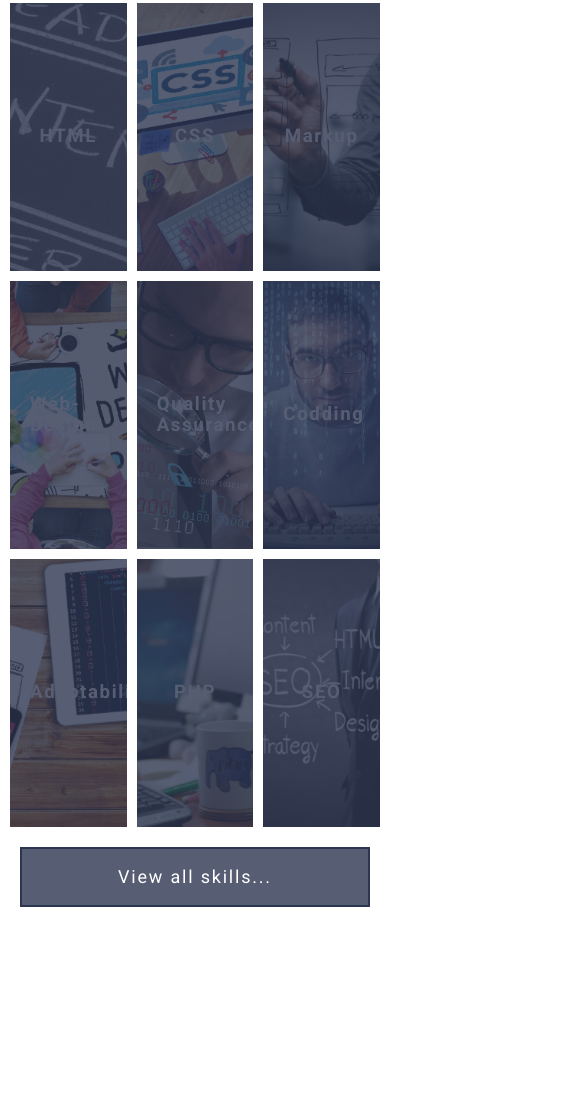
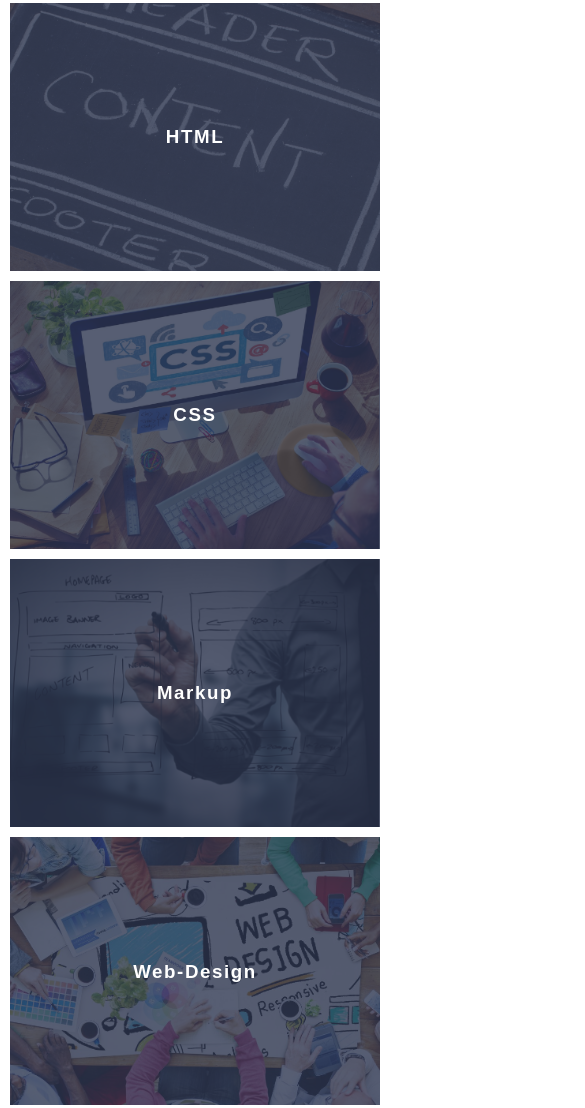
Before and after one commit to vika-pichugina/grid-project, a website: page index.html in a window 390 px wide. Shown: the part 851-1959 px from the top of the page, 585 px wide, since content can reach past the window. Before the commit the page ends 1798 px from the top, so only its background shows below. Drawn offline with Linux system fonts and the light colour scheme.

Commit message:
Update style.css

```diff
--- a/assets/css/style.css
+++ b/assets/css/style.css
@@ -1,15 +1,17 @@
 /*! normalize-scss | MIT/GPLv2 License | bit.ly/normalize-scss */
+
 /* Document
        ========================================================================== */
+
 /**
      * 1. Correct the line height in all browsers.
      * 2. Prevent adjustments of font size after orientation changes in
      *    IE on Windows Phone and in iOS.
      */
+
 html {
     line-height: 1.15;
     /* 1 */
-
     -ms-text-size-adjust: 100%;
     /* 2 */
     -webkit-text-size-adjust: 100%;
@@ -18,9 +20,11 @@ html {
 
 /* Sections
        ========================================================================== */
+
 /**
      * Remove the margin in all browsers (opinionated).
      */
+
 body {
     margin: 0;
 }
@@ -28,12 +32,8 @@ body {
 /**
      * Add the correct display in IE 9-.
      */
-article,
-aside,
-footer,
-header,
-nav,
-section {
+
+article, aside, footer, header, nav, section {
     display: block;
 }
 
@@ -41,25 +41,27 @@ section {
      * Correct the font size and margin on `h1` elements within `section` and
      * `article` contexts in Chrome, Firefox, and Safari.
      */
+
 h1 {
     margin: 0.67em 0;
-
     font-size: 2em;
 }
 
 /* Grouping content
        ========================================================================== */
+
 /**
      * Add the correct display in IE 9-.
      */
-figcaption,
-figure {
+
+figcaption, figure {
     display: block;
 }
 
 /**
      * Add the correct margin in IE 8.
      */
+
 figure {
     margin: 1em 40px;
 }
@@ -68,10 +70,10 @@ figure {
      * 1. Add the correct box sizing in Firefox.
      * 2. Show the overflow in Edge and IE.
      */
+
 hr {
     /* 1 */
     overflow: visible;
-
     -webkit-box-sizing: content-box;
     box-sizing: content-box;
     /* 1 */
@@ -82,6 +84,7 @@ hr {
 /**
      * Add the correct display in IE.
      */
+
 main {
     display: block;
 }
@@ -90,6 +93,7 @@ main {
      * 1. Correct the inheritance and scaling of font size in all browsers.
      * 2. Correct the odd `em` font sizing in all browsers.
      */
+
 pre {
     font-family: monospace, monospace;
     /* 1 */
@@ -99,32 +103,33 @@ pre {
 
 /* Links
        ========================================================================== */
+
 /**
      * 1. Remove the gray background on active links in IE 10.
      * 2. Remove gaps in links underline in iOS 8+ and Safari 8+.
      */
+
 a {
     background-color: transparent;
     /* 1 */
-
     -webkit-text-decoration-skip: objects;
     /* 2 */
 }
 
 /* Text-level semantics
        ========================================================================== */
+
 /**
      * 1. Remove the bottom border in Chrome 57- and Firefox 39-.
      * 2. Add the correct text decoration in Chrome, Edge, IE, Opera, and Safari.
      */
+
 abbr[title] {
     /* 1 */
     text-decoration: underline;
     text-decoration: underline dotted;
-
     border-bottom: none;
     /* 2 */
-
     -webkit-text-decoration: underline dotted;
     /* 2 */
 }
@@ -132,16 +137,16 @@ abbr[title] {
 /**
      * Prevent the duplicate application of `bolder` by the next rule in Safari 6.
      */
-b,
-strong {
+
+b, strong {
     font-weight: inherit;
 }
 
 /**
      * Add the correct font weight in Chrome, Edge, and Safari.
      */
-b,
-strong {
+
+b, strong {
     font-weight: bolder;
 }
 
@@ -149,9 +154,8 @@ strong {
      * 1. Correct the inheritance and scaling of font size in all browsers.
      * 2. Correct the odd `em` font sizing in all browsers.
      */
-code,
-kbd,
-samp {
+
+code, kbd, samp {
     font-family: monospace, monospace;
     /* 1 */
     font-size: 1em;
@@ -161,6 +165,7 @@ samp {
 /**
      * Add the correct font style in Android 4.3-.
      */
+
 dfn {
     font-style: italic;
 }
@@ -168,6 +173,7 @@ dfn {
 /**
      * Add the correct background and color in IE 9-.
      */
+
 mark {
     color: #000000;
     background-color: #ffff00;
@@ -176,6 +182,7 @@ mark {
 /**
      * Add the correct font size in all browsers.
      */
+
 small {
     font-size: 80%;
 }
@@ -184,12 +191,10 @@ small {
      * Prevent `sub` and `sup` elements from affecting the line height in
      * all browsers.
      */
-sub,
-sup {
+
+sub, sup {
     position: relative;
-
     vertical-align: baseline;
-
     font-size: 75%;
     line-height: 0;
 }
@@ -204,26 +209,28 @@ sup {
 
 /* Embedded content
        ========================================================================== */
+
 /**
      * Add the correct display in IE 9-.
      */
-audio,
-video {
+
+audio, video {
     display: inline-block;
 }
 
 /**
      * Add the correct display in iOS 4-7.
      */
+
 audio:not([controls]) {
     display: none;
-
     height: 0;
 }
 
 /**
      * Remove the border on images inside links in IE 10-.
      */
+
 img {
     border-style: none;
 }
@@ -231,24 +238,22 @@ img {
 /**
      * Hide the overflow in IE.
      */
+
 svg:not(:root) {
     overflow: hidden;
 }
 
 /* Forms
        ========================================================================== */
+
 /**
      * 1. Change the font styles in all browsers (opinionated).
      * 2. Remove the margin in Firefox and Safari.
      */
-button,
-input,
-optgroup,
-select,
-textarea {
+
+button, input, optgroup, select, textarea {
     /* 1 */
     margin: 0;
-
     font-family: sans-serif;
     /* 1 */
     font-size: 100%;
@@ -260,6 +265,7 @@ textarea {
 /**
      * Show the overflow in IE.
      */
+
 button {
     overflow: visible;
 }
@@ -268,8 +274,8 @@ button {
      * Remove the inheritance of text transform in Edge, Firefox, and IE.
      * 1. Remove the inheritance of text transform in Firefox.
      */
-button,
-select {
+
+button, select {
     /* 1 */
     text-transform: none;
 }
@@ -279,33 +285,34 @@ select {
      *    controls in Android 4.
      * 2. Correct the inability to style clickable types in iOS and Safari.
      */
-button,
-html [type="button"],
-[type="reset"],
-[type="submit"] {
+
+button, html [type="button"], [type="reset"], [type="submit"] {
     -webkit-appearance: button;
     /* 2 */
 }
 
-button::-moz-focus-inner,
-[type="button"]::-moz-focus-inner,
-[type="reset"]::-moz-focus-inner,
-[type="submit"]::-moz-focus-inner {
+button, [type="button"], [type="reset"], [type="submit"] {
+    /**
+       * Remove the inner border and padding in Firefox.
+       */
+    /**
+       * Restore the focus styles unset by the previous rule.
+       */
+}
+
+button::-moz-focus-inner, [type="button"]::-moz-focus-inner, [type="reset"]::-moz-focus-inner, [type="submit"]::-moz-focus-inner {
     padding: 0;
-
     border-style: none;
 }
 
-button:-moz-focusring,
-[type="button"]:-moz-focusring,
-[type="reset"]:-moz-focusring,
-[type="submit"]:-moz-focusring {
+button:-moz-focusring, [type="button"]:-moz-focusring, [type="reset"]:-moz-focusring, [type="submit"]:-moz-focusring {
     outline: 1px dotted ButtonText;
 }
 
 /**
      * Show the overflow in Edge.
      */
+
 input {
     overflow: visible;
 }
@@ -314,8 +321,8 @@ input {
      * 1. Add the correct box sizing in IE 10-.
      * 2. Remove the padding in IE 10-.
      */
-[type="checkbox"],
-[type="radio"] {
+
+[type="checkbox"], [type="radio"] {
     -webkit-box-sizing: border-box;
     box-sizing: border-box;
     /* 1 */
@@ -326,8 +333,8 @@ input {
 /**
      * Correct the cursor style of increment and decrement buttons in Chrome.
      */
-[type="number"]::-webkit-inner-spin-button,
-[type="number"]::-webkit-outer-spin-button {
+
+[type="number"]::-webkit-inner-spin-button, [type="number"]::-webkit-outer-spin-button {
     height: auto;
 }
 
@@ -335,10 +342,10 @@ input {
      * 1. Correct the odd appearance in Chrome and Safari.
      * 2. Correct the outline style in Safari.
      */
+
 [type="search"] {
     /* 1 */
     outline-offset: -2px;
-
     -webkit-appearance: textfield;
     /* 2 */
     /**
@@ -346,8 +353,7 @@ input {
        */
 }
 
-[type="search"]::-webkit-search-cancel-button,
-[type="search"]::-webkit-search-decoration {
+[type="search"]::-webkit-search-cancel-button, [type="search"]::-webkit-search-decoration {
     -webkit-appearance: none;
 }
 
@@ -355,10 +361,10 @@ input {
      * 1. Correct the inability to style clickable types in iOS and Safari.
      * 2. Change font properties to `inherit` in Safari.
      */
+
 ::-webkit-file-upload-button {
     /* 1 */
     font: inherit;
-
     -webkit-appearance: button;
     /* 2 */
 }
@@ -366,6 +372,7 @@ input {
 /**
      * Correct the padding in Firefox.
      */
+
 fieldset {
     padding: 0.35em 0.75em 0.625em;
 }
@@ -376,10 +383,10 @@ fieldset {
      * 3. Remove the padding so developers are not caught out when they zero out
      *    `fieldset` elements in all browsers.
      */
+
 legend {
     /* 1 */
     display: table;
-
     -webkit-box-sizing: border-box;
     box-sizing: border-box;
     /* 1 */
@@ -387,10 +394,8 @@ legend {
     /* 1 */
     padding: 0;
     /* 2 */
-
     white-space: normal;
     /* 3 */
-
     color: inherit;
     /* 1 */
 }
@@ -399,10 +404,10 @@ legend {
      * 1. Add the correct display in IE 9-.
      * 2. Add the correct vertical alignment in Chrome, Firefox, and Opera.
      */
+
 progress {
     display: inline-block;
     /* 1 */
-
     vertical-align: baseline;
     /* 2 */
 }
@@ -410,15 +415,18 @@ progress {
 /**
      * Remove the default vertical scrollbar in IE.
      */
+
 textarea {
     overflow: auto;
 }
 
 /* Interactive
        ========================================================================== */
+
 /*
      * Add the correct display in Edge, IE, and Firefox.
      */
+
 details {
     display: block;
 }
@@ -426,6 +434,7 @@ details {
 /*
      * Add the correct display in all browsers.
      */
+
 summary {
     display: list-item;
 }
@@ -433,15 +442,18 @@ summary {
 /*
      * Add the correct display in IE 9-.
      */
+
 menu {
     display: block;
 }
 
 /* Scripting
        ========================================================================== */
+
 /**
      * Add the correct display in IE 9-.
      */
+
 canvas {
     display: inline-block;
 }
@@ -449,23 +461,21 @@ canvas {
 /**
      * Add the correct display in IE.
      */
+
 template {
     display: none;
 }
 
 /* Hidden
        ========================================================================== */
+
 /**
      * Add the correct display in IE 10-.
      */
+
 [hidden] {
     display: none;
 }
-
-
-/*
- * Наш код начинается с этого места
- */
 
 * {
     box-sizing: border-box;
@@ -473,25 +483,25 @@ template {
 
 html {
     font-size: 16px;
-  font-family: "Roboto", sans-serif;
+    font-family: "Robtoto", sans-serif;
     color: #637588;
     letter-spacing: 0.1em;
 }
 
 h1 {
-  font-family: "Roboto Slab", sans-serif;
+    font-family: "Robtoto Slab", sans-serif;
     font-weight: 300;
     line-height: 1.2em;
 }
 
 h2 {
-  font-family: "Roboto Slab", sans-serif;
+    font-family: "Robtoto Slab", sans-serif;
     line-height: 1.2em;
     color: #2d3651;
 }
 
 h3 {
-  color: #637588;
+    color: #637587;
 }
 
 a {
@@ -501,13 +511,12 @@ a {
 
 .container {
     display: grid;
-  max-width: 1340px;
+    /* min-width: 1340px; */
     margin: auto;
     padding: 0 20px;
 }
 
-.btn,
-.btn-accent {
+.btn, .btn-accent {
     display: block;
     min-width: 250px;
     height: 60px;
@@ -533,13 +542,11 @@ a {
 
 .btn:hover,
 .btn:focus,
+.btn:hover,
+.btn:focus,
 .btn-accent:hover,
 .btn-accent:focus {
     background-color: #d66926;
-}
-
-.btn-set {
-
 }
 
 .header {
@@ -568,7 +575,7 @@ a {
     position: absolute;
     /* z-index: 1; */
     top: 0;
-  left: 0;
+    right: 0;
     width: 100%;
 }
 
@@ -577,7 +584,7 @@ a {
 }
 
 .header-logo {
-  letter-spacing: 0.2em;
+    list-style: 0.2em;
     font-size: 1.5rem;
     align-self: center;
 }
@@ -590,7 +597,7 @@ a {
 .header-logo span {
     display: inline-block;
     padding: 15px 3px 15px 7px;
-  border: 2px solid #d53d27;
+    border: 2px solid #d52d27;
     margin-right: 5px;
 }
 
@@ -607,7 +614,6 @@ a {
     margin: 0 -20px 0 0;
     padding: 0;
     list-style: none;
-
     display: grid;
     width: 100%;
     grid-template-columns: repeat(auto-fit, minmax(50px, max-content));
@@ -619,12 +625,11 @@ a {
     display: block;
     padding: 20px;
     font-size: 1.125rem;
-  transition: color 0.5s;
 }
 
-.header-navbar__item a:hover,
-.header-navbar__item a:focus {
+.header-navbar__item a:hover, .header-navbar__item a:focus {
     color: #d66926;
+    transition: color 0.5s;
 }
 
 .header-content {
@@ -668,7 +673,7 @@ a {
     overflow: hidden;
 }
 
-.skill-item:hover .skill-item__overlay{
+.skill-item:hover .skill-item__overlay {
     opacity: 0.95 !important;
 }
 
@@ -739,7 +744,7 @@ a {
     transition: transform 0.5s;
 }
 
-.skill-item__title {
+.skill-item__tittle {
     position: absolute;
     top: 0;
     right: 0;
@@ -772,9 +777,42 @@ a {
     .skills {
         grid-template-columns: repeat(3, 1fr);
         grid-template-areas:
-        "a1 a2 a3"
-        "a4 a5 a6"
-        "a7 a8 a9"
+            "a1 a1 a2"
+            "a3 a4 a4"
+            "a5 a5 a6"
+            "a7 a8 a6"
+            "a7 a9 a9"
             "bs bs bs";
     }
 }
+
+@media (max-width: 768px) {
+    .skills {
+        grid-template-columns: repeat(2, 1fr);
+        grid-template-areas:
+            "a1 a2"
+            "a3 a2"
+            "a4 a4"
+            "a5 a6"
+            "a5 a7"
+            "a8 a9"
+            "bs bs";
+    }
+}
+
+@media (max-width: 576px) {
+    .skills {
+        grid-template-columns: repeat(1fr);
+        grid-template-areas:
+            "a1"
+            "a2"
+            "a3"
+            "a4"
+            "a5"
+            "a6"
+            "a7"
+            "a8"
+            "a9"
+            "bs";
+    }
+}
```
Lines whose indentation alone changed are shown as unchanged.
